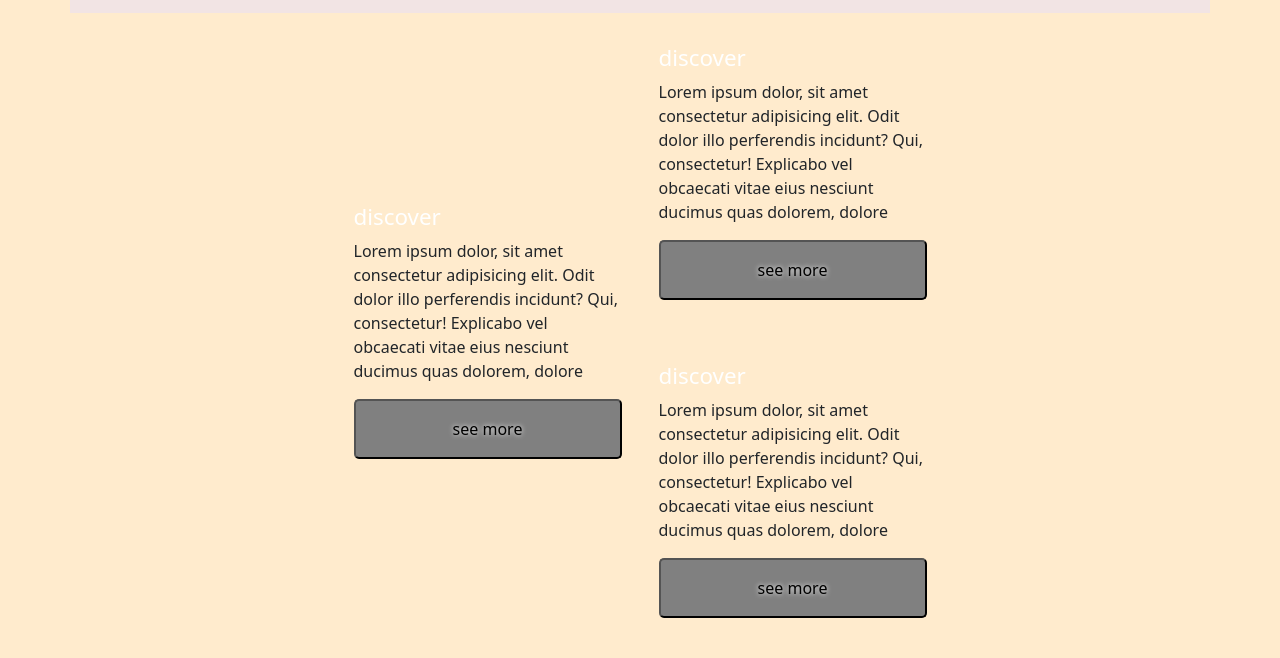
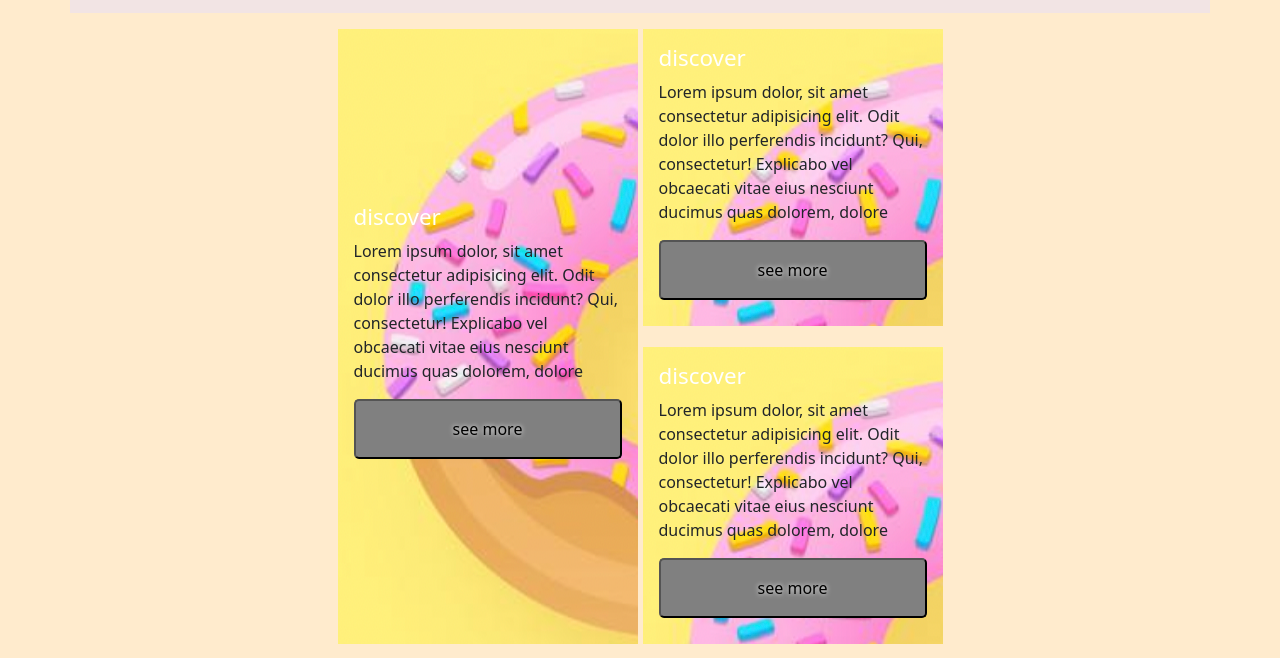
Before and after one commit to Peculiarguru/Sunrise-retreat-website, a website built with Parcel: page src/index.html in a window 1280 px wide. Shown: the part 739-1397 px from the top of the page. Built offline with nearby package versions, Linux system fonts and the light colour scheme; grey boxes are pictures that could not be loaded; files whose address does not match are found by name; a web font is replaced by a local one.

Commit message:
Fix style issue

```diff
--- a/src/styles/_layout.scss
+++ b/src/styles/_layout.scss
@@ -45,7 +45,7 @@
     }
 
     .services {
-      background-image: url(./Images/donut.png);
+      background-image: url(../images/donut.png);
       display: flex;
       justify-content: center;
       flex-direction: column;
```
Also changed, not shown: src/styles/main.css, 1 other file.
